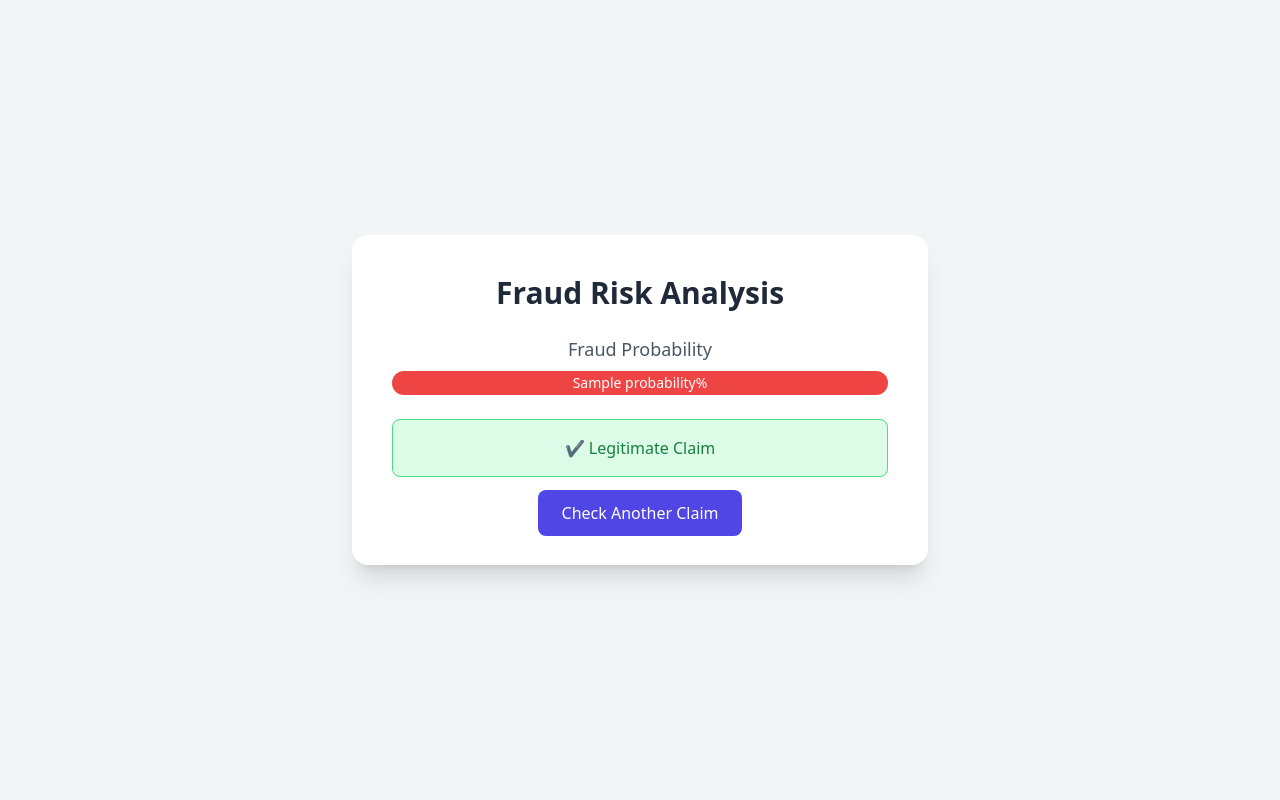
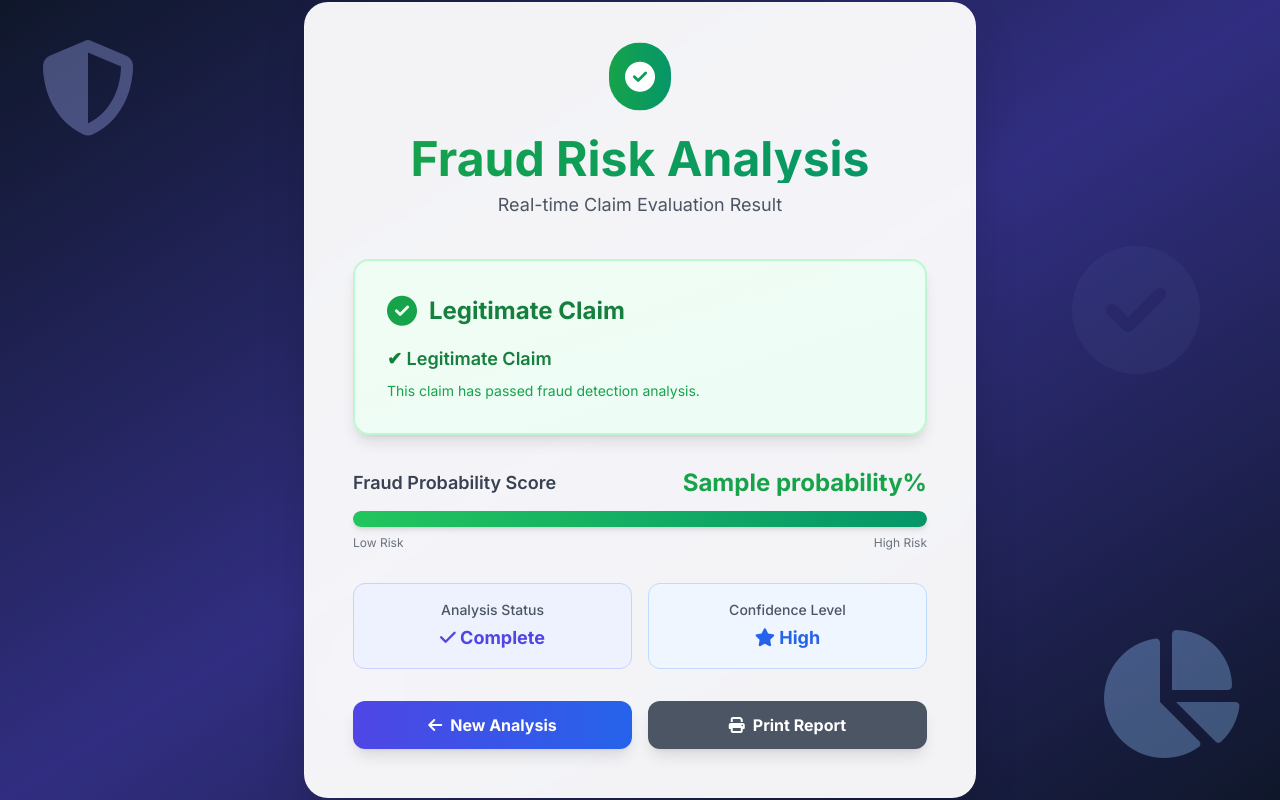
Before and after one commit to Pallavi1465/Insurance-Fraud-Detection, a Flask app: template templates/results.html in a window 1280 px wide. Run offline with Flask 3, Linux system fonts and the light colour scheme; the template is opened without the code that fills it: most values are stand-ins (such as "Sample title", 1, 10 or a date in 2020); parts of the project's set-up code (start-up, migrations or seed data) failed here and were passed over; some libraries are stand-ins or nearby versions.

Commit message:
Revamp results.html with new design and features
Updated the results page with a new layout and styling, including animated background icons, improved probability display, and action buttons for new analysis and printing the report.

```diff
--- a/templates/results.html
+++ b/templates/results.html
@@ -5,52 +5,139 @@
 <meta name="viewport" content="width=device-width, initial-scale=1.0">
 <title>Fraud Prediction Result</title>
 <script src="https://cdn.tailwindcss.com"></script>
+<link rel="stylesheet" href="https://cdnjs.cloudflare.com/ajax/libs/font-awesome/6.4.0/css/all.min.css">
+<link href="https://fonts.googleapis.com/css2?family=Inter:wght@400;500;600;700;800&display=swap" rel="stylesheet">
 </head>
 
-<body class="bg-gray-100 min-h-screen flex items-center justify-center">
+<body class="bg-gradient-to-br from-slate-900 via-indigo-900 to-slate-900 min-h-screen flex items-center justify-center font-sans relative overflow-hidden">
 
-<div class="bg-white shadow-xl rounded-2xl p-10 w-full max-w-xl text-center">
-
-<h1 class="text-3xl font-bold text-gray-800 mb-6">
-Fraud Risk Analysis
-</h1>
-
-<!-- Probability -->
-
-<p class="text-lg text-gray-600 mb-2">
-Fraud Probability
-</p>
-
-<div class="w-full bg-gray-200 rounded-full h-6 mb-6">
-<div class="bg-red-500 h-6 rounded-full text-white text-sm flex items-center justify-center"
-style="width: {{ probability }}%">
-{{ probability }}%
-</div>
+<!-- Animated Background Icons -->
+<div class="fixed inset-0 pointer-events-none overflow-hidden">
+  <div class="absolute top-10 left-10 text-indigo-300 opacity-5 animate-pulse text-8xl">
+    <i class="fas fa-shield-alt"></i>
+  </div>
+  <div class="absolute top-1/3 right-20 text-blue-300 opacity-5 animate-bounce text-9xl" style="animation-duration: 4s;">
+    <i class="fas fa-check-circle"></i>
+  </div>
+  <div class="absolute bottom-20 left-1/4 text-indigo-300 opacity-5 animate-pulse text-8xl" style="animation-delay: 1s;">
+    <i class="fas fa-lock"></i>
+  </div>
+  <div class="absolute bottom-10 right-10 text-blue-300 opacity-5 animate-pulse text-9xl" style="animation-delay: 2s;">
+    <i class="fas fa-chart-pie"></i>
+  </div>
 </div>
 
-<!-- Verdict -->
+<!-- Main Container -->
+<div class="bg-white/95 backdrop-blur-sm shadow-2xl rounded-3xl p-8 md:p-12 w-full max-w-2xl mx-4 relative z-10 border border-white/20">
 
+<!-- Header -->
+<div class="mb-10 text-center">
+  <div class="flex items-center justify-center mb-4">
+    {% if prediction == 1 %}
+    <div class="bg-gradient-to-r from-red-600 to-rose-600 p-4 rounded-full animate-pulse">
+      <i class="fas fa-exclamation-triangle text-white text-3xl"></i>
+    </div>
+    {% else %}
+    <div class="bg-gradient-to-r from-green-600 to-emerald-600 p-4 rounded-full animate-bounce">
+      <i class="fas fa-check-circle text-white text-3xl"></i>
+    </div>
+    {% endif %}
+  </div>
+  <h1 class="text-4xl md:text-5xl font-bold bg-gradient-to-r {% if prediction == 1 %}from-red-600 to-rose-600{% else %}from-green-600 to-emerald-600{% endif %} bg-clip-text text-transparent mb-2">
+    Fraud Risk Analysis
+  </h1>
+  <p class="text-gray-600 text-lg">Real-time Claim Evaluation Result</p>
+</div>
+
+<!-- Verdict Card -->
 {% if prediction == 1 %}
 
-<div class="bg-red-100 border border-red-400 text-red-700 px-6 py-4 rounded-lg">
-⚠ High Risk: Fraudulent Claim Detected
+<div class="bg-gradient-to-br from-red-50 to-rose-50 border-2 border-red-200 rounded-2xl p-8 mb-8 shadow-lg">
+  <div class="flex items-center gap-3 mb-4">
+    <i class="fas fa-exclamation-circle text-red-600 text-3xl"></i>
+    <h2 class="text-2xl font-bold text-red-700">Fraud Detected</h2>
+  </div>
+  <p class="text-red-700 text-lg font-semibold">
+    ⚠ High Risk: Fraudulent Claim Detected
+  </p>
+  <p class="text-red-600 mt-2 text-sm">This claim requires immediate investigation and review.</p>
 </div>
 
 {% else %}
 
-<div class="bg-green-100 border border-green-400 text-green-700 px-6 py-4 rounded-lg">
-✔ Legitimate Claim
+<div class="bg-gradient-to-br from-green-50 to-emerald-50 border-2 border-green-200 rounded-2xl p-8 mb-8 shadow-lg">
+  <div class="flex items-center gap-3 mb-4">
+    <i class="fas fa-check-circle text-green-600 text-3xl"></i>
+    <h2 class="text-2xl font-bold text-green-700">Legitimate Claim</h2>
+  </div>
+  <p class="text-green-700 text-lg font-semibold">
+    ✔ Legitimate Claim
+  </p>
+  <p class="text-green-600 mt-2 text-sm">This claim has passed fraud detection analysis.</p>
 </div>
 
 {% endif %}
 
-<br>
+<!-- Probability Bar -->
+<div class="mb-8">
+  <div class="flex items-center justify-between mb-3">
+    <p class="text-gray-700 font-semibold text-lg">Fraud Probability Score</p>
+    <span class="text-2xl font-bold {% if prediction == 1 %}text-red-600{% else %}text-green-600{% endif %}">{{ probability }}%</span>
+  </div>
 
-<a href="/" class="bg-indigo-600 text-white px-6 py-3 rounded-lg hover:bg-indigo-700 transition">
-Check Another Claim
-</a>
+  <div class="w-full bg-gray-300 rounded-full h-4 overflow-hidden shadow-md">
+    <div class="{% if prediction == 1 %}bg-gradient-to-r from-red-500 to-rose-600{% else %}bg-gradient-to-r from-green-500 to-emerald-600{% endif %} h-4 rounded-full transition-all duration-1000 ease-out" style="width: {{ probability }}%;">
+    </div>
+  </div>
+
+  <div class="flex justify-between text-xs text-gray-500 mt-2">
+    <span>Low Risk</span>
+    <span>High Risk</span>
+  </div>
+</div>
+
+<!-- Statistics Card -->
+<div class="grid grid-cols-2 gap-4 mb-8">
+  <div class="bg-indigo-50 rounded-xl p-4 border border-indigo-200 text-center">
+    <p class="text-gray-600 text-sm font-medium">Analysis Status</p>
+    <p class="text-indigo-600 font-bold text-lg mt-1">
+      <i class="fas fa-check"></i> Complete
+    </p>
+  </div>
+
+  <div class="bg-blue-50 rounded-xl p-4 border border-blue-200 text-center">
+    <p class="text-gray-600 text-sm font-medium">Confidence Level</p>
+    <p class="text-blue-600 font-bold text-lg mt-1">
+      <i class="fas fa-star"></i> High
+    </p>
+  </div>
+</div>
+
+<!-- Action Buttons -->
+<div class="flex gap-4">
+  <a href="/" class="flex-1 bg-gradient-to-r from-indigo-600 to-blue-600 text-white px-6 py-3 rounded-xl hover:from-indigo-700 hover:to-blue-700 transition-all duration-300 transform hover:scale-105 active:scale-95 shadow-lg font-bold flex items-center justify-center gap-2">
+    <i class="fas fa-arrow-left"></i>
+    <span>New Analysis</span>
+  </a>
+
+  <button onclick="window.print()" class="flex-1 bg-gray-600 text-white px-6 py-3 rounded-xl hover:bg-gray-700 transition-all duration-300 transform hover:scale-105 active:scale-95 shadow-lg font-bold flex items-center justify-center gap-2">
+    <i class="fas fa-print"></i>
+    <span>Print Report</span>
+  </button>
+</div>
 
 </div>
 
+<style>
+
+* {
+  font-family: 'Inter', sans-serif;
+}
+
+html {
+  scroll-behavior: smooth;
+}
+</style>
+
 </body>
 </html>
```
